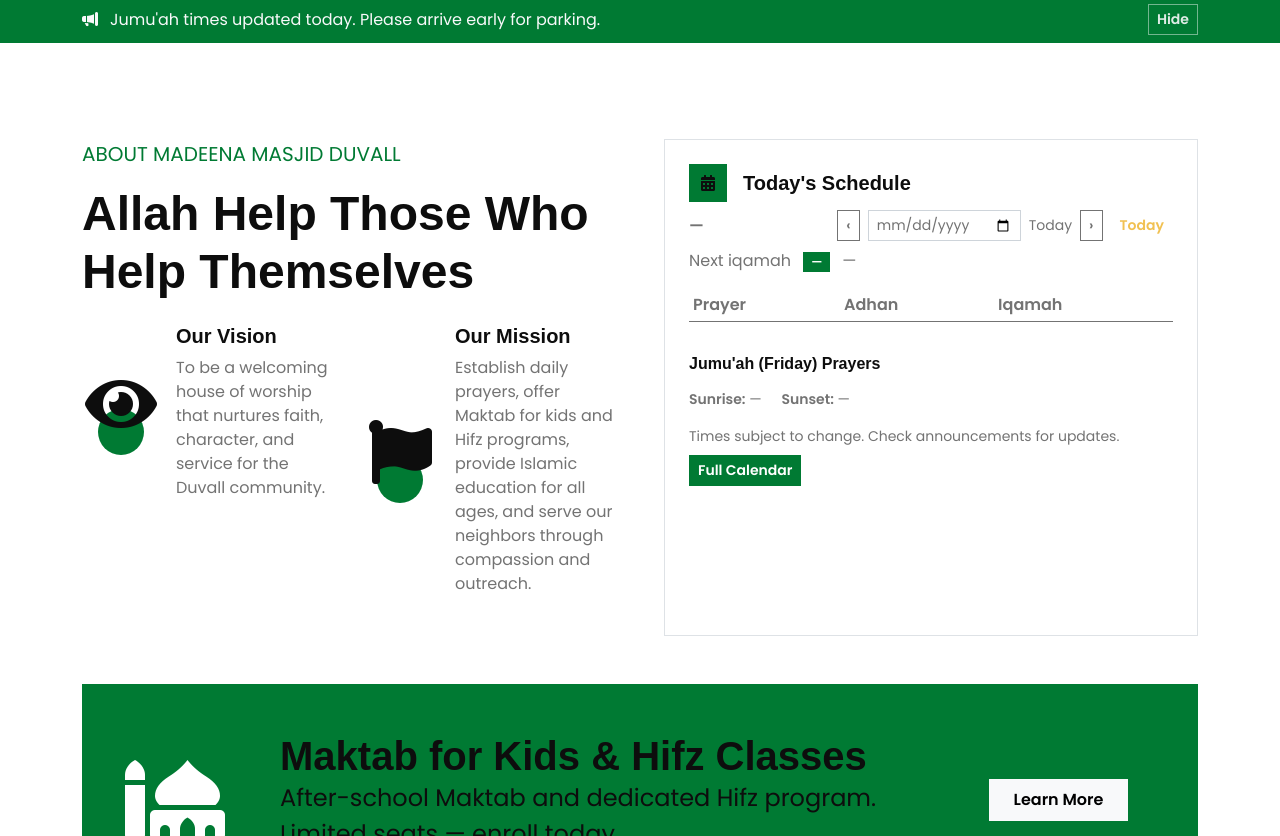
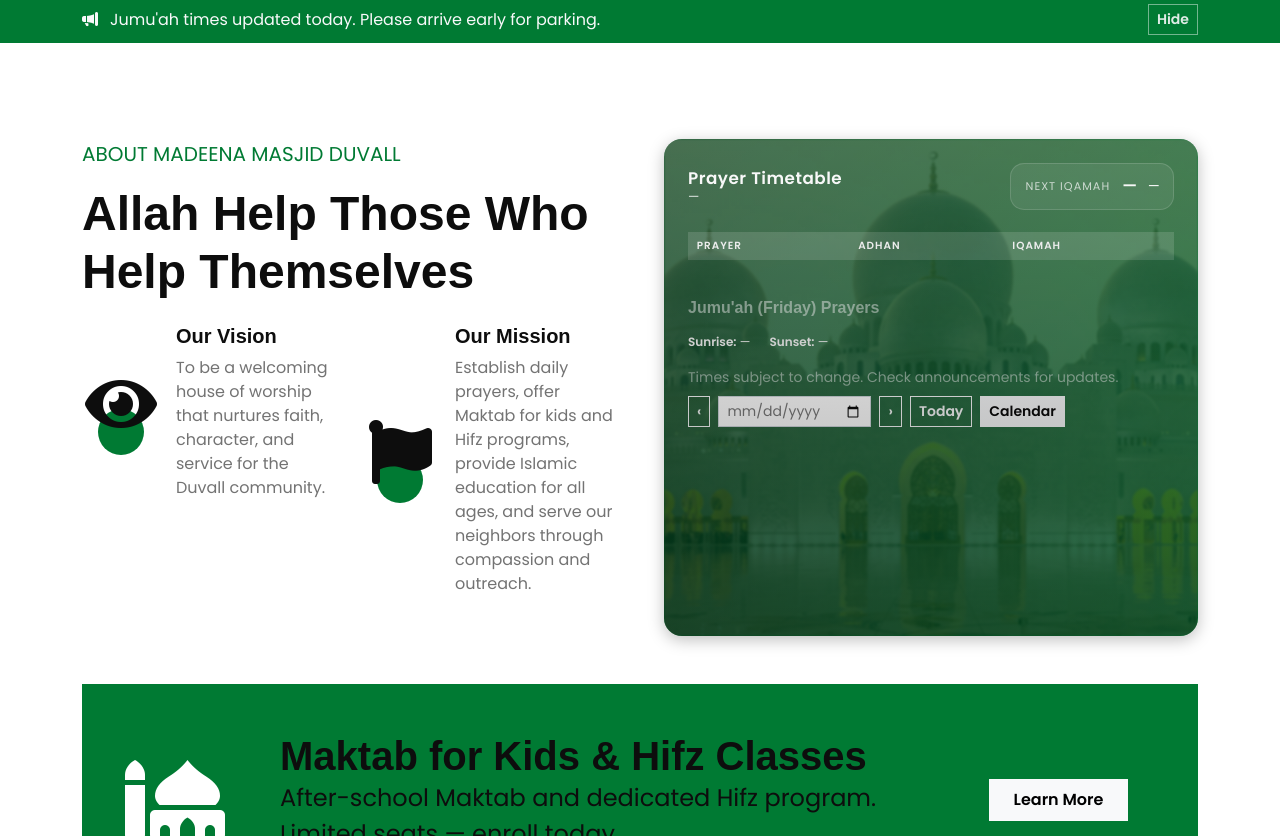
Before and after one commit to gittaqui/madeenamasjidduvall, a plain HTML site: page index.html in a window 1280 px wide. Shown: the part 640-1476 px from the top of the page. Drawn offline with nearby package versions, Linux system fonts and the light colour scheme; no server answers.

Commit message:
Redesign prayer panel layout and enhance styling for better visibility; update schedule table to include color accents for adhan and iqamah cells

```diff
--- a/css/theme.css
+++ b/css/theme.css
@@ -57,3 +57,60 @@
 .navbar .nav-link:hover,
 .navbar .nav-link:focus,
 .navbar .nav-link.active { color: var(--primary) !important; text-decoration: underline; }
+
+/* Prayer panel redesign */
+#prayer-schedule.prayer-panel {
+  position: relative;
+  background: linear-gradient(140deg,#004d20,#007a33 60%,#009e42);
+  color: #fff;
+  border-radius: 18px;
+  padding: 1.25rem 1.25rem 1.4rem;
+  overflow: hidden;
+  box-shadow: 0 4px 16px rgba(0,0,0,.25);
+}
+#prayer-schedule.prayer-panel[data-bg="image"]::before {
+  content: "";
+  position: absolute; inset:0;
+  background: var(--prayer-bg-image, url('../img/hero.jpg')) center/cover no-repeat;
+  filter: brightness(.55) saturate(.9) blur(1px);
+  opacity:.4;
+}
+#prayer-schedule.prayer-panel::after{ /* subtle top glow */
+  content:""; position:absolute; inset:0; background:linear-gradient(180deg,rgba(255,255,255,.08),rgba(0,0,0,.35)); pointer-events:none;
+}
+#prayer-schedule.prayer-panel * { position: relative; }
+
+#prayer-schedule .panel-headline { font-size:1.05rem; font-weight:600; letter-spacing:.5px; }
+#prayer-schedule .date-line { font-size:.8rem; opacity:.9; margin-top:-.25rem; }
+#prayer-schedule .sunrise-inline { font-size:.8rem; margin-top:.25rem; }
+
+#prayer-schedule .next-box { background:rgba(255,255,255,.08); border:1px solid rgba(255,255,255,.15); padding:.65rem .9rem; border-radius:14px; display:flex; align-items:center; gap:.75rem; flex-wrap:wrap; }
+#prayer-schedule .next-box .label { font-size:.7rem; text-transform:uppercase; letter-spacing:1px; opacity:.75; }
+#prayer-schedule .next-box .name { font-weight:600; }
+#prayer-schedule .next-box .eta { font-family:monospace; font-size:1rem; }
+
+#prayer-schedule table.prayer-table { width:100%; border-collapse:separate; border-spacing:0 .4rem; }
+#prayer-schedule table.prayer-table thead th { font-size:.65rem; text-transform:uppercase; letter-spacing:1px; background:rgba(255,255,255,.15); color:#fff; padding:.4rem .55rem; border:none; }
+#prayer-schedule table.prayer-table tbody th { font-weight:500; padding:.55rem .6rem; width:28%; }
+#prayer-schedule table.prayer-table tbody td { padding:.55rem .6rem; font-weight:500; font-family:monospace; }
+#prayer-schedule table.prayer-table tbody tr { background:rgba(255,255,255,.08); border-radius:12px; }
+#prayer-schedule table.prayer-table tbody tr:hover { background:rgba(255,255,255,.13); }
+#prayer-schedule table.prayer-table tbody tr th:first-child { border-top-left-radius:12px; border-bottom-left-radius:12px; }
+#prayer-schedule table.prayer-table tbody tr td:last-child { border-top-right-radius:12px; border-bottom-right-radius:12px; }
+
+/* Column color accents similar to sample (gray + highlighted jamah) */
+#prayer-schedule .adhan-cell { background:rgba(0,0,0,.35); color:#e6e6e6; }
+#prayer-schedule .iqamah-cell { background:var(--primary); color:#fff; font-weight:600; }
+#prayer-schedule .iqamah-cell.pulsing { animation:pulseGlow 3s ease-in-out infinite; }
+
+/* Adjust spacing for cells inside separated rows */
+#prayer-schedule .prayer-table tbody tr > * { border:0; }
+
+#prayer-schedule #sun-times { margin-top:1rem; font-size:.75rem; color:#f1f1f1; }
+#prayer-schedule #sun-times strong { font-weight:600; }
+
+/* Reduced motion respect */
+@media (prefers-reduced-motion: reduce){
+  #prayer-schedule table tbody tr { animation:none !important; }
+  #next-iqamah-name.pulsing, #next-iqamah.pulsing, #next-iqamah-eta.updated, .updated { animation:none !important; transition:none !important; }
+}
--- a/index.html
+++ b/index.html
@@ -154,31 +154,20 @@
 
                     </div>
                     <div class="col-xl-6 wow fadeIn" data-wow-delay="0.2s">
-                        <div class="p-4 border rounded bg-white h-100" id="prayer-schedule" aria-label="Today's prayer schedule">
+                        <div class="p-4 h-100 prayer-panel" id="prayer-schedule" aria-label="Today's prayer schedule" data-bg="image">
                             <div class="d-flex align-items-center justify-content-between mb-2">
-                                <div class="d-flex align-items-center">
-                                    <span class="btn-square bg-primary me-3 p-3"><i class="fa fa-calendar-alt text-dark" aria-hidden="true"></i></span>
-                                    <h5 class="mb-0">Today's Schedule</h5>
+                                <div class="d-flex flex-column">
+                                    <span class="panel-headline">Prayer Timetable</span>
+                                    <span class="date-line" id="now-datetime">—</span>
                                 </div>
-                                <span class="text-secondary small" id="updated-note"></span>
-                            </div>
-                            <div class="d-flex align-items-center justify-content-between flex-wrap gap-2 mb-2">
-                                <strong id="now-datetime">—</strong>
-                                <div class="d-flex align-items-center gap-2">
-                                    <button class="btn btn-sm btn-outline-secondary" id="sched-prev" title="Previous day" aria-label="Previous day">&#x2039;</button>
-                                    <input type="date" id="sched-date" class="form-control form-control-sm w-auto-sm" title="Select date">
-                                    <span id="sched-date-label" class="small text-secondary" aria-live="polite">Today</span>
-                                    <button class="btn btn-sm btn-outline-secondary" id="sched-next" title="Next day" aria-label="Next day">&#x203A;</button>
-                                    <button class="btn btn-sm btn-link" id="sched-today" title="Jump to today">Today</button>
+                                <div class="next-box" aria-live="polite">
+                                    <span class="label">Next Iqamah</span>
+                                    <span class="name" id="next-iqamah-name">—</span>
+                                    <span class="eta" id="next-iqamah-eta">—</span>
                                 </div>
                             </div>
-                            <div class="mb-3">
-                                <span class="fw-semibold" id="next-iqamah-label">Next iqamah</span>
-                                <span class="ms-2 badge bg-primary" id="next-iqamah-name">—</span>
-                                <span class="ms-2" id="next-iqamah-eta">—</span>
-                            </div>
-                            <div class="table-responsive">
-                                <table class="table table-sm align-middle mb-3">
+                            <div class="table-responsive mt-3">
+                                <table class="table prayer-table align-middle mb-3 text-white">
                                     <thead>
                                         <tr><th>Prayer</th><th>Adhan</th><th>Iqamah</th></tr>
                                     </thead>
@@ -188,15 +177,21 @@
                                 </table>
                             </div>
                             <div id="jumuah-block" class="mt-3">
-                                <h6 class="mb-2">Jumu'ah (Friday) Prayers</h6>
+                                <h6 class="mb-2 text-white-50">Jumu'ah (Friday) Prayers</h6>
                                 <ul class="mb-0" id="jumuah-list"></ul>
                             </div>
-                            <div id="sun-times" class="mt-3 small text-secondary" aria-live="polite">
+                            <div id="sun-times" class="mt-3 small" aria-live="polite">
                                 <strong>Sunrise:</strong> <span id="sunrise-display">—</span>
                                 <span class="ms-3"><strong>Sunset:</strong> <span id="sunset-display">—</span></span>
                             </div>
-                            <p class="mt-3 mb-2 text-secondary small" id="prayer-note">Times subject to change. Check announcements for updates.</p>
-                            <a href="event.html" class="btn btn-primary btn-sm" title="View full calendar">Full Calendar</a>
+                            <p class="mt-3 mb-2 small text-white-50" id="prayer-note">Times subject to change. Check announcements for updates.</p>
+                            <div class="d-flex gap-2 flex-wrap">
+                              <button class="btn btn-sm btn-outline-light" id="sched-prev" title="Previous day" aria-label="Previous day">&#x2039;</button>
+                              <input type="date" id="sched-date" class="form-control form-control-sm w-auto" title="Select date">
+                              <button class="btn btn-sm btn-outline-light" id="sched-next" title="Next day" aria-label="Next day">&#x203A;</button>
+                              <button class="btn btn-sm btn-outline-light" id="sched-today" title="Jump to today">Today</button>
+                              <a href="event.html" class="btn btn-sm btn-light" title="View full calendar">Calendar</a>
+                            </div>
                         </div>
                     </div>
                 </div>
--- a/js/schedule.js
+++ b/js/schedule.js
@@ -164,8 +164,14 @@
       const iqamahStr = (r.iqamah === false) ? '' : (data.iqamah && data.iqamah[r.key]) || '';
       const tr = document.createElement('tr');
       const th = document.createElement('th'); th.textContent = r.label; tr.appendChild(th);
-  const tdAdhan = document.createElement('td'); tdAdhan.textContent = adhanStr || ''; tr.appendChild(tdAdhan);
-      const tdIqamah = document.createElement('td'); tdIqamah.textContent = iqamahStr; tr.appendChild(tdIqamah);
+  const tdAdhan = document.createElement('td');
+  tdAdhan.textContent = adhanStr || '';
+  tdAdhan.classList.add('adhan-cell');
+  tr.appendChild(tdAdhan);
+  const tdIqamah = document.createElement('td');
+  tdIqamah.textContent = iqamahStr;
+  tdIqamah.classList.add('iqamah-cell');
+  tr.appendChild(tdIqamah);
       tbody.appendChild(tr);
     });
   }
```
